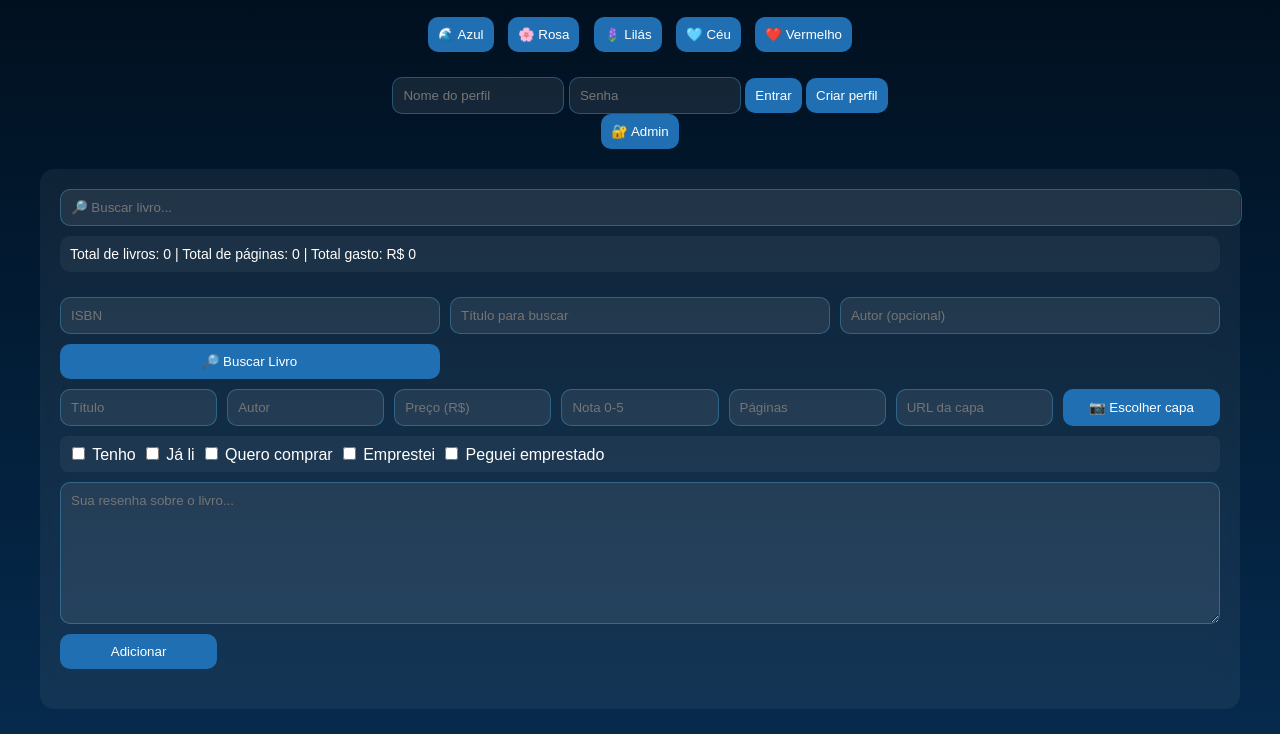
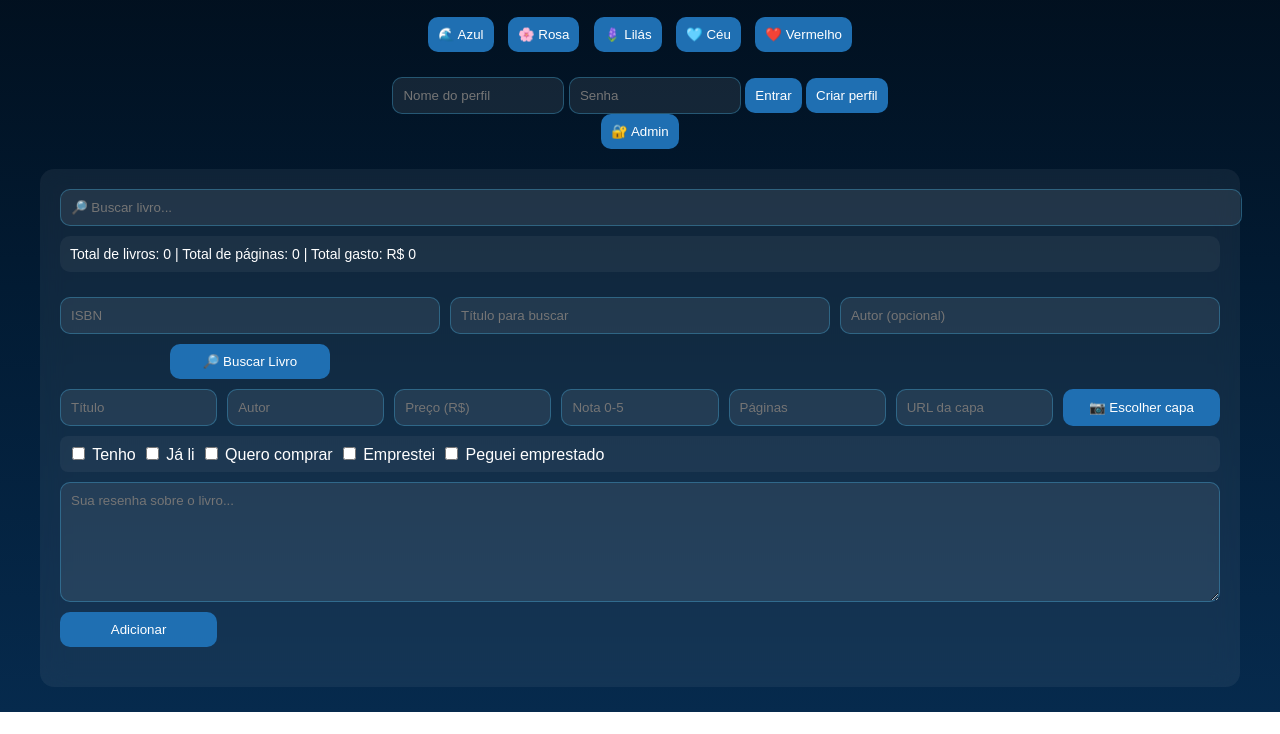
Before and after one commit to geovannabdg/biblioteca-phantomime, a plain HTML site: page index.html in a window 1280 px wide. Shown: the part 138-872 px from the top of the page. After the commit the page ends 850 px from the top, so only its background shows below. Drawn offline with Linux system fonts and the light colour scheme.

Commit message:
Add files via upload

```diff
--- a/index.html
+++ b/index.html
@@ -265,13 +265,15 @@
         }
 
         .book-search button {
-            width: auto;
-            grid-column: auto;
+            width: 160px;
+            justify-self: center;
         }
 
         .review {
             grid-column: 1 / -1;
             min-height: 120px;
+            width: 100%;
+            box-sizing: border-box;
         }
 
 
```
Lines whose indentation alone changed are shown as unchanged.
